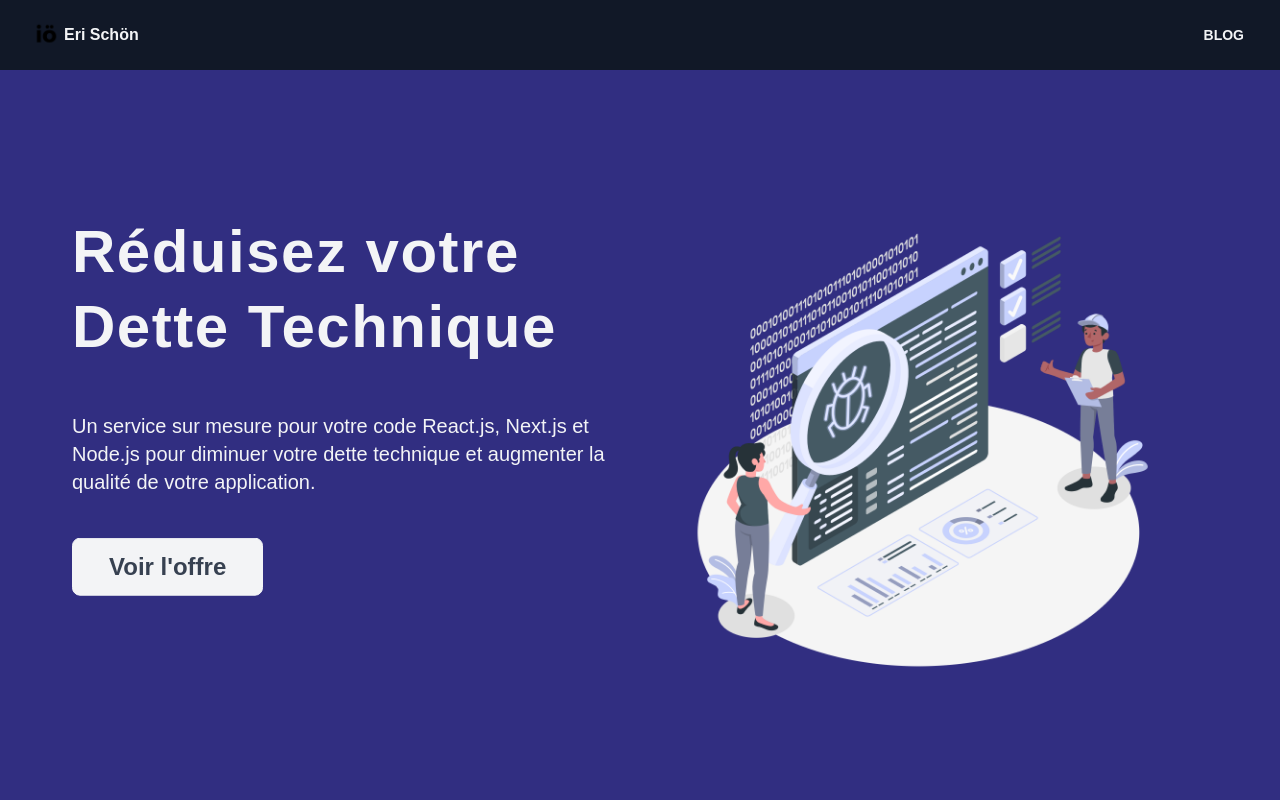
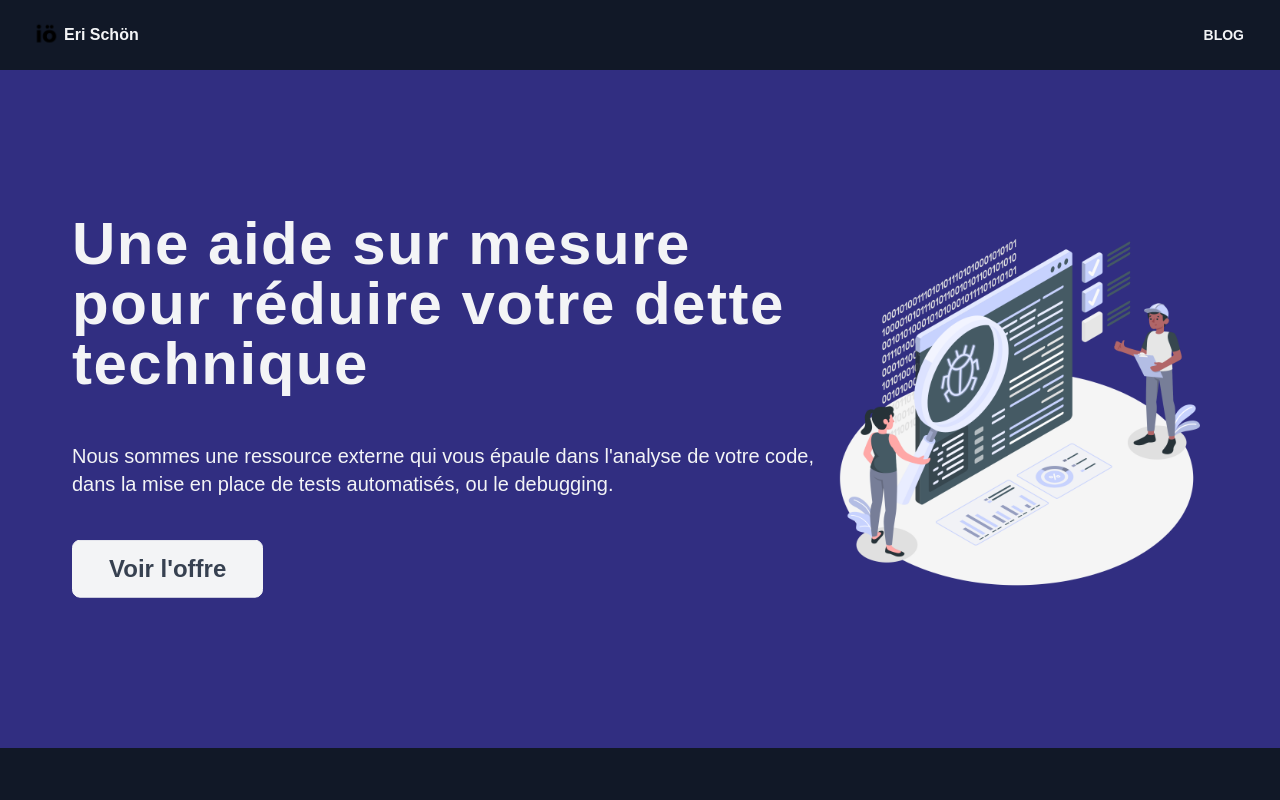
Before and after one commit to erischon/the-dizalch-project, a Next.js app: page / in a window 1280 px wide. Shown: the top 800 px of the page. Built offline with nearby package versions, Linux system fonts and the light colour scheme.

Commit message:
refactoring

```diff
--- a/src/components/public/sections/HeroSection.tsx
+++ b/src/components/public/sections/HeroSection.tsx
@@ -11,15 +11,15 @@ export default function HeroSection() {
     <>
       <Section background="bg-indigo-900" id="hero">
         <div className="grid lg:grid-cols-12 lg:items-center p-2">
-          <div className="max-w-xl lg:max-w-screen-2xl h-full lg:col-span-6 mx-auto place-self-center order-2 lg:order-1 text-center lg:text-left lg:flex lg:flex-col lg:gap-4">
-            <h1 className="mb-8 mt-2 text-3xl md:text-4xl lg:text-6xl font-semibold lg:leading-tight sm:max-w-lg mx-auto lg:mx-0 text-gray-100 tracking-wide">
-              Réduisez votre Dette Technique
+          <div className="max-w-xl lg:max-w-screen-2xl h-full lg:col-span-8 mx-auto place-self-center order-2 lg:order-1 text-center lg:text-left lg:flex lg:flex-col lg:gap-4">
+            <h1 className="mb-8 mt-2 text-3xl md:text-4xl lg:text-6xl font-semibold mx-auto lg:mx-0 text-gray-100 tracking-wide">
+              Une aide sur mesure pour réduire votre dette technique
             </h1>
 
             <h3 className="mb-10 md:text-lg lg:text-xl text-gray-100">
-              Un service sur mesure pour votre code React.js, Next.js et Node.js
-              pour diminuer votre dette technique et augmenter la qualité de
-              votre application.
+              Nous sommes une ressource externe qui vous épaule dans l'analyse
+              de votre code, dans la mise en place de tests automatisés, ou le
+              debugging.
             </h3>
 
             <Link href="/#offre" className="animate-bounce">
@@ -29,7 +29,7 @@ export default function HeroSection() {
             </Link>
           </div>
 
-          <div className="relative lg:flex lg:col-span-6 lg:mb-0 w-[14rem] h-[14rem] lg:h-[30rem] lg:w-[30rem] order-1 lg:order-2 mx-auto">
+          <div className="relative lg:flex lg:col-span-4 lg:mb-0 w-[14rem] h-[14rem] lg:h-[24rem] lg:w-[24rem] order-1 lg:order-2 mx-auto">
             <Image
               src="/images/hero-14.png"
               alt="hero"
--- a/src/components/public/sections/SolutionSection.tsx
+++ b/src/components/public/sections/SolutionSection.tsx
@@ -51,7 +51,7 @@ export default function SolutionSection() {
           {!media ? (
             <>
               {gains.map((gain, index) => (
-                <div className="lg:col-span-4" key={index}>
+                <div className="md:col-span-4" key={index}>
                   <GainCard gain={gain} />
                 </div>
               ))}
```
